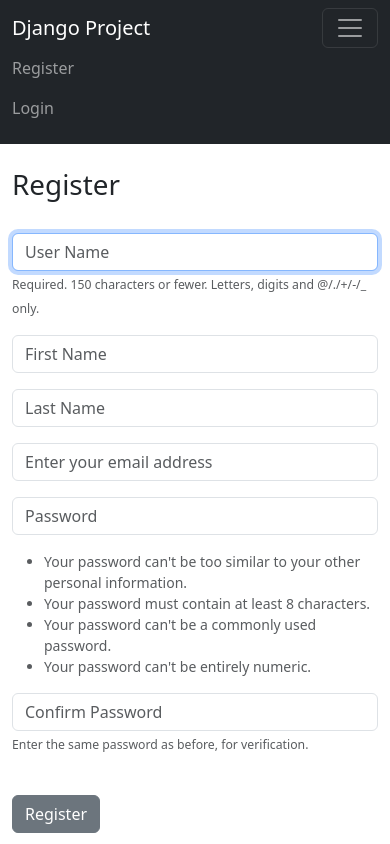
After one commit to vshevchenko12/my-django-project, a Django app: page /register/ in a window 390 px wide, after a click that opens the changed part. The commit adds this page. Run offline with Django 4.2, Linux system fonts and the light colour scheme; tables that the repository leaves empty hold one stand-in row (values such as "Sample post").

Commit message:
Added logout and registration using django form. Added djlint

```diff
--- /dev/null
+++ b/my_project/website/forms.py
@@ -0,0 +1,66 @@
+from django import forms
+from django.contrib.auth.forms import UserCreationForm
+from django.contrib.auth.models import User
+
+
+class SignUpForm(UserCreationForm):
+    email = forms.EmailField(
+        label="",
+        widget=forms.TextInput(
+            attrs={"class": "form-control", "placeholder": "Enter your email address"}
+        ),
+    )
+    first_name = forms.CharField(
+        label="",
+        max_length="100",
+        widget=forms.TextInput(
+            attrs={"class": "form-control", "placeholder": "First Name"}
+        ),
+    )
+    last_name = forms.CharField(
+        label="",
+        max_length="100",
+        widget=forms.TextInput(
+            attrs={"class": "form-control", "placeholder": "Last Name"}
+        ),
+    )
+
+    class Meta:
+        model = User
+        fields = (
+            "username",
+            "first_name",
+            "last_name",
+            "email",
+            "password1",
+            "password2",
+        )
+
+    def __init__(self, *args, **kwargs):
+        super(SignUpForm, self).__init__(*args, **kwargs)
+
+        self.fields["username"].widget.attrs["class"] = "form-control"
+        self.fields["username"].widget.attrs["placeholder"] = "User Name"
+        self.fields["username"].label = ""
+        self.fields[
+            "username"
+        ].help_text = '<span class="form-text text-muted"><small>Required. 150 characters or fewer. Letters, ' \
+                      'digits and @/./+/-/_ only.</small></span>'
+
+        self.fields["password1"].widget.attrs["class"] = "form-control"
+        self.fields["password1"].widget.attrs["placeholder"] = "Password"
+        self.fields["password1"].label = ""
+        self.fields[
+            "password1"
+        ].help_text = "<ul class=\"form-text text-muted small\"><li>Your password can't be too similar to your other " \
+                      "personal information.</li><li>Your password must contain at least 8 characters.</li><li>Your " \
+                      "password can't be a commonly used password.</li><li>Your password can't be entirely " \
+                      "numeric.</li></ul>"
+
+        self.fields["password2"].widget.attrs["class"] = "form-control"
+        self.fields["password2"].widget.attrs["placeholder"] = "Confirm Password"
+        self.fields["password2"].label = ""
+        self.fields[
+            "password2"
+        ].help_text = '<span class="form-text text-muted"><small>Enter the same password as before, ' \
+                      'for verification.</small></span>'
--- a/my_project/website/templates/base.html
+++ b/my_project/website/templates/base.html
@@ -2,43 +2,38 @@
 <html lang="en">
   <head>
     <meta charset="utf-8" />
+    <meta name="keywords" content="Django, MySQL, project" />
+    <meta name="description" content="a Django project with MySQL as DB" />
     <meta name="viewport" content="width=device-width, initial-scale=1" />
     <title>Django Project</title>
-		<link
-			href="https://cdn.jsdelivr.net/npm/bootstrap@5.3.2/dist/css/bootstrap.min.css"
+    <link href="https://cdn.jsdelivr.net/npm/bootstrap@5.3.2/dist/css/bootstrap.min.css"
           rel="stylesheet"
           integrity="sha384-T3c6CoIi6uLrA9TneNEoa7RxnatzjcDSCmG1MXxSR1GAsXEV/Dwwykc2MPK8M2HN"
-			crossorigin="anonymous"
-		/>
+          crossorigin="anonymous" />
   </head>
   <body>
     {% include "navbar.html" %}
     <br />
-
     <div class="container">
-			{% if messages %} {% for message in messages %}
+      {% if messages %}
+        {% for message in messages %}
           <div class="alert alert-warning alert-dismissible fade show" role="alert">
             {{ message }}
-				<button
-					type="button"
+            <button type="button"
                     class="btn-close"
                     data-bs-dismiss="alert"
-					aria-label="Close"
-				></button>
+                    aria-label="Close"></button>
           </div>
-
-			{% endfor %} {% endif %} {% block content %} {% endblock %}
+        {% endfor %}
+      {% endif %}
+      {% block content %}
+      {% endblock content %}
     </div>
-
-		<script
-			src="https://cdn.jsdelivr.net/npm/@popperjs/core@2.11.8/dist/umd/popper.min.js"
+    <script src="https://cdn.jsdelivr.net/npm/@popperjs/core@2.11.8/dist/umd/popper.min.js"
             integrity="sha384-I7E8VVD/ismYTF4hNIPjVp/Zjvgyol6VFvRkX/vR+Vc4jQkC+hVqc2pM8ODewa9r"
-			crossorigin="anonymous"
-		></script>
-		<script
-			src="https://cdn.jsdelivr.net/npm/bootstrap@5.3.2/dist/js/bootstrap.min.js"
+            crossorigin="anonymous"></script>
+    <script src="https://cdn.jsdelivr.net/npm/bootstrap@5.3.2/dist/js/bootstrap.min.js"
             integrity="sha384-BBtl+eGJRgqQAUMxJ7pMwbEyER4l1g+O15P+16Ep7Q9Q+zqX6gSbd85u4mG4QzX+"
-			crossorigin="anonymous"
-		></script>
+            crossorigin="anonymous"></script>
   </body>
 </html>
--- a/my_project/website/templates/navbar.html
+++ b/my_project/website/templates/navbar.html
@@ -1,22 +1,29 @@
 <nav class="navbar navbar-expand-lg navbar-dark bg-dark">
   <div class="container-fluid">
     <a class="navbar-brand" href="{% url 'home' %}">Django Project</a>
-		<button
-			class="navbar-toggler"
+    <button class="navbar-toggler"
             type="button"
             data-bs-toggle="collapse"
             data-bs-target="#navbarSupportedContent"
             aria-controls="navbarSupportedContent"
             aria-expanded="false"
-			aria-label="Toggle navigation"
-		>
+            aria-label="Toggle navigation">
       <span class="navbar-toggler-icon"></span>
     </button>
     <div class="collapse navbar-collapse" id="navbarSupportedContent">
-			<ul class="navbar-nav me-auto mb-2 mb-lg-0">
+      <ul class="navbar-nav ms-auto mb-2 mb-lg-0">
+        {% if user.is_authenticated %}
           <li class="nav-item">
-					<a class="nav-link" href="#">Link</a>
+            <a class="nav-link" href="{% url 'logout' %}">Logout</a>
           </li>
+        {% else %}
+          <li class="nav-item">
+            <a class="nav-link" href="{% url 'register' %}">Register</a>
+          </li>
+          <li class="nav-item">
+            <a class="nav-link" href="{% url 'home' %}">Login</a>
+          </li>
+        {% endif %}
       </ul>
     </div>
   </div>
--- /dev/null
+++ b/my_project/website/templates/register.html
@@ -0,0 +1,25 @@
+{% extends "base.html" %}
+{% block content %}
+  <div class="col-md-6 offset-md-3">
+    <h1>Register</h1>
+    <br />
+    <form method="post" action="">
+      {% csrf_token %} {% comment %} Alerts {% endcomment %}
+      {% if form.errors %}
+        <div class="alert alert-warning alert-dismissible fade show" role="alert">
+          Your Form Has Errors
+          {% for field in form %}
+            {% if field.errors %}{{ field.errors }}{% endif %}
+          {% endfor %}
+          <button type="button"
+                  class="btn-close"
+                  data-bs-dismiss="alert"
+                  aria-label="Close"></button>
+        </div>
+      {% endif %}
+      {% comment %} End of alerts {% endcomment %} {{ form.as_p }}
+      <br />
+      <button type="submit" class="btn btn-secondary">Register</button>
+    </form>
+  </div>
+{% endblock content %}
--- a/my_project/website/urls.py
+++ b/my_project/website/urls.py
@@ -5,5 +5,6 @@ from . import views
 urlpatterns = [
     path("", views.home, name="home"),
     # path("login/", views.login_user, name="login"),
-    # path("logout/", views.logout_user, name="logout"),
+    path("logout/", views.logout_user, name="logout"),
+    path("register/", views.register_user, name="register"),
 ]
--- a/my_project/website/views.py
+++ b/my_project/website/views.py
@@ -1,6 +1,8 @@
 from django.contrib import messages
 from django.contrib.auth import authenticate, login, logout
 from django.shortcuts import redirect, render
+
+from .forms import SignUpForm
 
 # Create your views here.
 
@@ -30,4 +32,25 @@ def home(request):
 
 
 def logout_user(request):
-    pass
+    logout(request)
+    messages.success(request, "You have been logged out")
+    return redirect("home")
+
+
+def register_user(request):
+    if request.method == "POST":
+        form = SignUpForm(request.POST)
+        if form.is_valid():
+            form.save()
+            # Authenticate and login
+            username = form.cleaned_data["username"]
+            password = form.cleaned_data["password1"]
+            user = authenticate(username=username, password=password)
+            login(request, user)
+            messages.success(request, "You Have Successfully Registered!")
+            return redirect("home")
+    else:
+        form = SignUpForm()
+        return render(request, "register.html", {"form": form})
+
+    return render(request, "register.html", {"form": form})
```
Also changed, not shown: my_project/my_project/settings.py (+41 -42 lines), my_project/website/templates/home.html (+8 -10 lines), 7 other files. Lines whose indentation alone changed are shown as unchanged.
